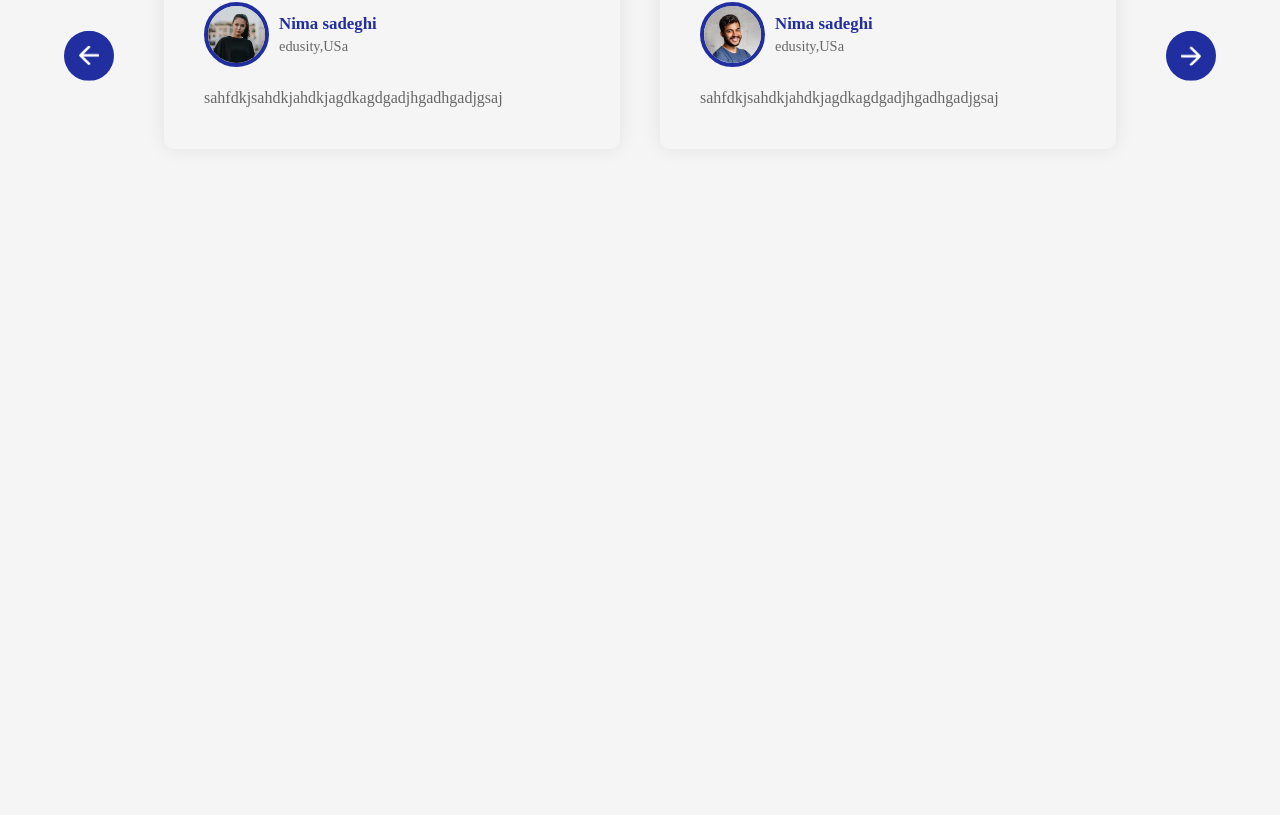
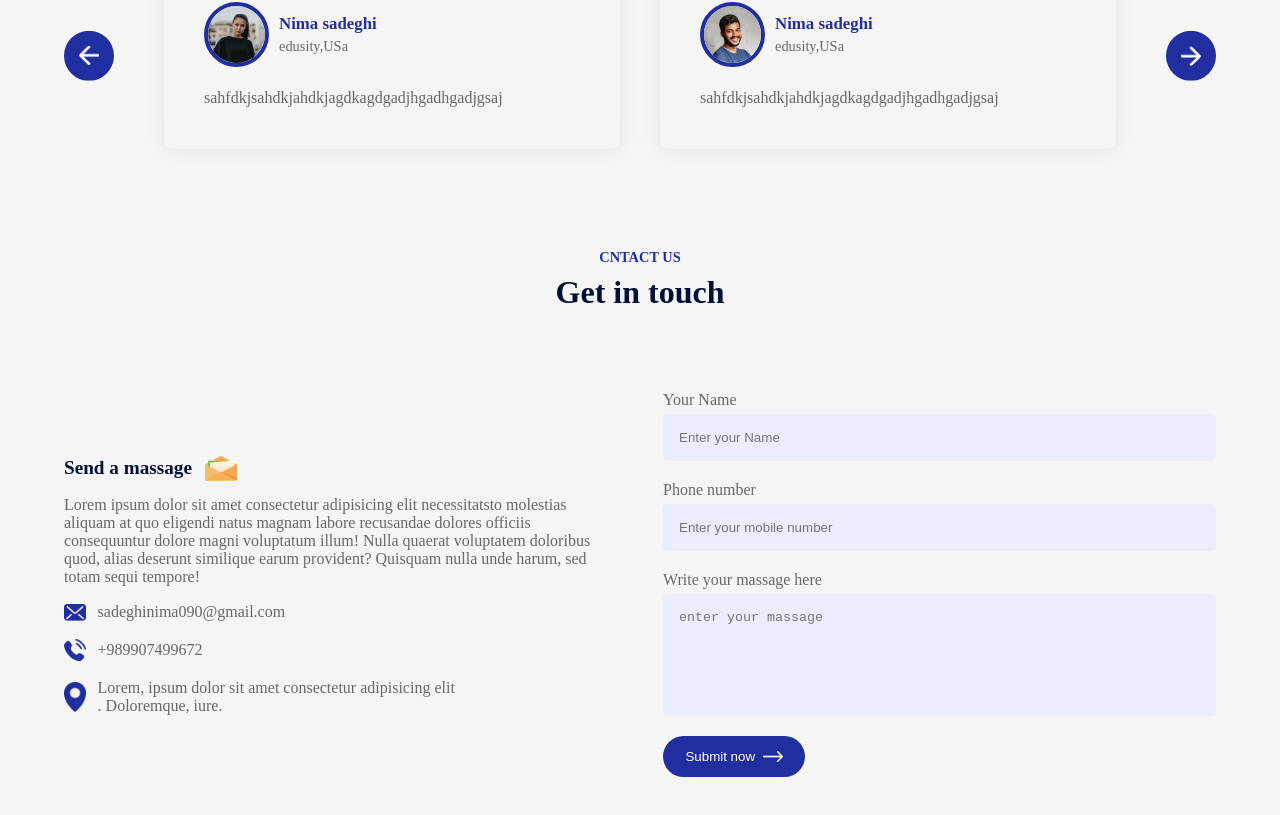
Before and after one commit to SmurfsNima/React-education-website, a React (Create React App) app: page / in a window 1280 px wide. Shown: the part 2638-3453 px from the top of the page. Before the commit the page ends 2887 px from the top, so only its background shows below. Built offline with nearby package versions, Linux system fonts and the light colour scheme.

Commit message:
Contact section styles completed

```diff
--- a/src/App.js
+++ b/src/App.js
@@ -8,6 +8,7 @@ import Programs from './components/Programs/programs.jsx';
 import Title from './components/Title/title.jsx';
 import Campus from './components/campus/campus.jsx';
 import Testimonials from './components/testimonials/testimonials.jsx';
+import Contact from './components/contact/contact.jsx';
 function App() {
   return (
     <div className="App">
@@ -20,6 +21,8 @@ function App() {
         <Title text={'what we offer'} head={'programs'}/>
         <Campus/>
         <Testimonials/>
+        <Title text={'Cntact us'} head={'Get in touch'}/>
+        <Contact/>
       </div>
 
     </div>
--- /dev/null
+++ b/src/components/contact/contact.css
@@ -0,0 +1,53 @@
+.contact{
+    margin: 80px auto;
+    display: flex;
+    align-items: center;
+    justify-content: space-between;
+}
+.contact-col{
+    flex-basis: 48%;
+    color: #676767;
+}
+.contact-col h3{
+    display: flex;
+    align-items: center;
+    color: #000f38;
+    font-size: 1.2rem;
+}
+.contact-col h3 img{
+    width: 2rem;
+    margin-left: .8rem;
+}
+.contact-col p{
+    margin: .9rem 0 ;
+    list-style: .3;
+}
+.contact li{
+    display: flex;
+    align-items: center;
+
+    margin: 1.1rem 0;
+}
+.contact li img{
+    width: 1.4rem;
+    margin-right: .7rem;
+}
+.contact-col form input, .contact-col form textarea{
+    display: block;
+    width: 100%;
+    border: none;
+    outline: none;
+    border-radius: 5px;
+    padding: 1rem;
+    margin: 5px 0 20px;
+    resize: none;
+    background: #ebecfe;
+}
+.contact-col form button img{
+    width: 20px;
+    margin-left: 8px;
+}
+.contact-col span{
+    display: block;
+    margin: 20px 0;
+}
--- /dev/null
+++ b/src/components/contact/contact.jsx
@@ -0,0 +1,33 @@
+import './contact.css'
+import msg_icon from '../../assets/msg-icon.png';
+import mail_icon from '../../assets/mail-icon.png'
+import phone_icon from '../../assets/phone-icon.png'
+import loc_icon from '../../assets/location-icon.png'
+import white_arrow from '../../assets/white-arrow.png'
+const Contact = () => {
+    return ( <div className="contact">
+        <div className="contact-col">
+            <h3>Send a massage <img src={msg_icon} alt="" /></h3>
+            <p>Lorem ipsum dolor sit amet consectetur adipisicing elit necessitatsto molestias aliquam at quo eligendi natus magnam labore recusandae dolores officiis consequuntur dolore magni voluptatum illum! Nulla quaerat voluptatem doloribus quod, alias deserunt similique earum provident? Quisquam nulla unde harum, sed totam sequi tempore!</p>
+            <ul>
+                <li><img src={mail_icon} alt="" /> sadeghinima090@gmail.com</li>
+                <li><img src={phone_icon} alt="" /> +989907499672</li>
+                <li><img src={loc_icon} alt="" />Lorem, ipsum dolor sit amet consectetur adipisicing elit<br/>. Doloremque, iure.</li>
+            </ul>
+        </div>
+        <div className="contact-col">
+            <form>
+                <label htmlFor="name">Your Name</label>
+                <input type="text" placeholder='Enter your Name' />
+                <label htmlFor="phone-number">Phone number</label>
+                <input type="text" placeholder='Enter your mobile number' />
+                <label htmlFor="msg">Write your massage here</label>
+                <textarea name="" id=""  rows="6" placeholder='enter your massage'></textarea>
+                <button className='btn dark-btn'>Submit now <img src={white_arrow} alt="" /></button>
+            </form>
+            <span></span>
+        </div>
+    </div> );
+}
+
+export default Contact;
--- a/src/components/navbar/navbar.jsx
+++ b/src/components/navbar/navbar.jsx
@@ -6,7 +6,7 @@ const Navbar = () => {
 
   useEffect(() => {
     window.addEventListener("scroll", () => {
-      window.scrollY > 500 ? setSticy(true) : setSticy(false);
+      window.scrollY > 50 ? setSticy(true) : setSticy(false);
     });
   }, []);
   return (
```
Also changed, not shown: src/components/testimonials/testimonials.jsx (+5 -5 lines).
